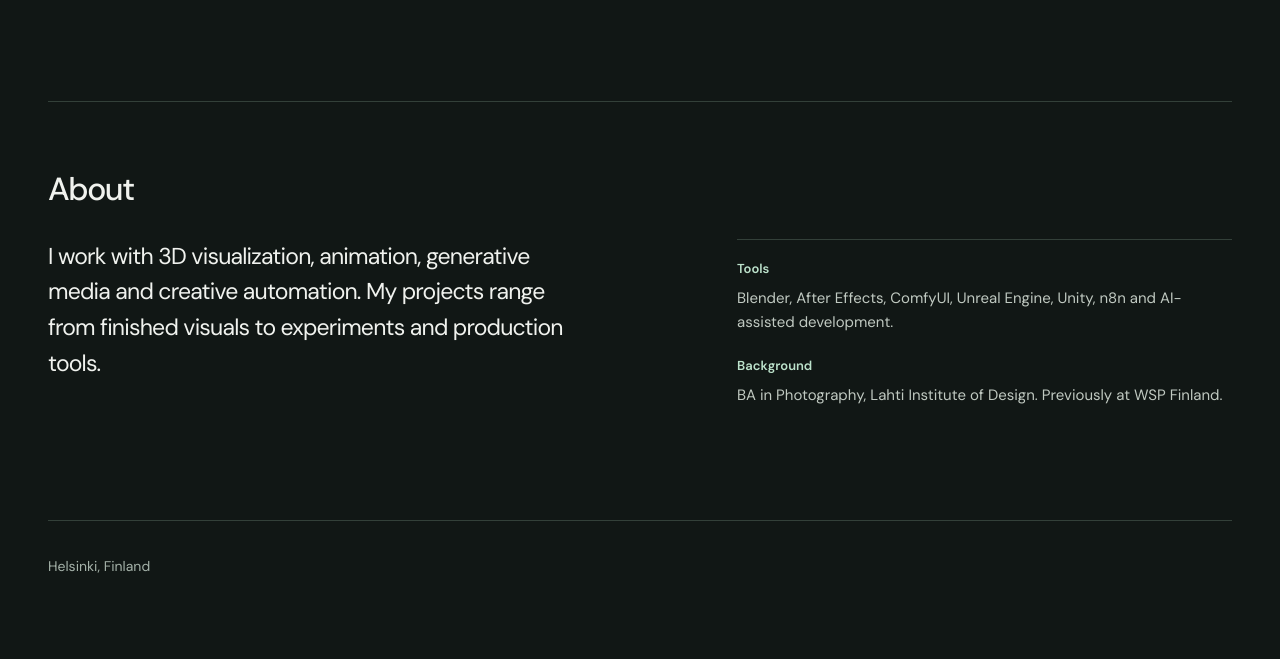
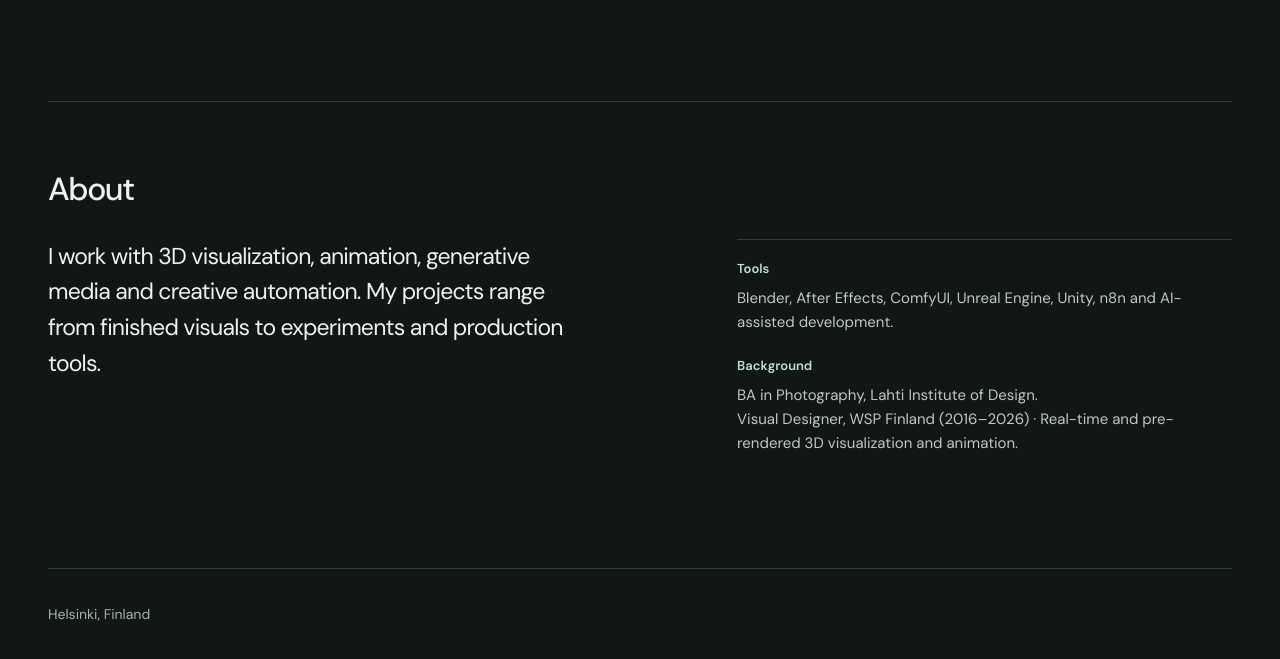
Before and after one commit to jkontiola/jkontiola.github.io, a plain HTML site: page index.html in a window 1280 px wide. Shown: the part 2701-3360 px from the top of the page. Before the commit the page ends 3326 px from the top, so only its background shows below. Drawn offline with Linux system fonts and the light colour scheme.

Commit message:
Update index.html

```diff
--- a/index.html
+++ b/index.html
@@ -188,7 +188,8 @@
           <span>Background</span>
 
           <p>
-            BA in Photography, Lahti Institute of Design. Previously at WSP Finland.
+              BA in Photography, Lahti Institute of Design.<br>
+              Visual Designer, WSP Finland (2016–2026) · Real-time and pre-rendered 3D visualization and animation.
           </p>
 
         </div>
```
